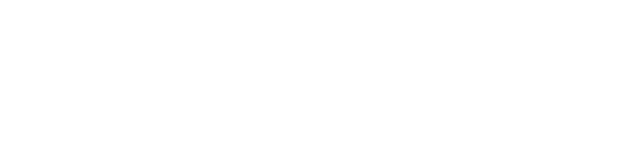
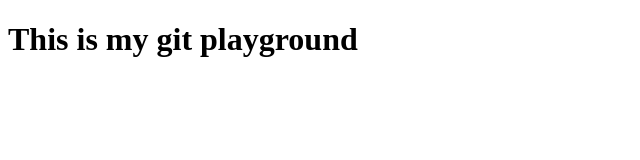
Before and after one commit to 3point14guy/github-practice, a plain HTML site: page index.html in a window 1280 px wide. Shown: the whole page, without its empty margins (0-640 px from the left). Drawn offline with Linux system fonts and the light colour scheme.

Commit message:
Add a header to the webpage

```diff
--- a/index.html
+++ b/index.html
@@ -4,6 +4,6 @@
 	<title>git practice</title>
 </head>
 <body>
-
+<h1>This is my git playground</h1>
 </body>
 </html>
```
